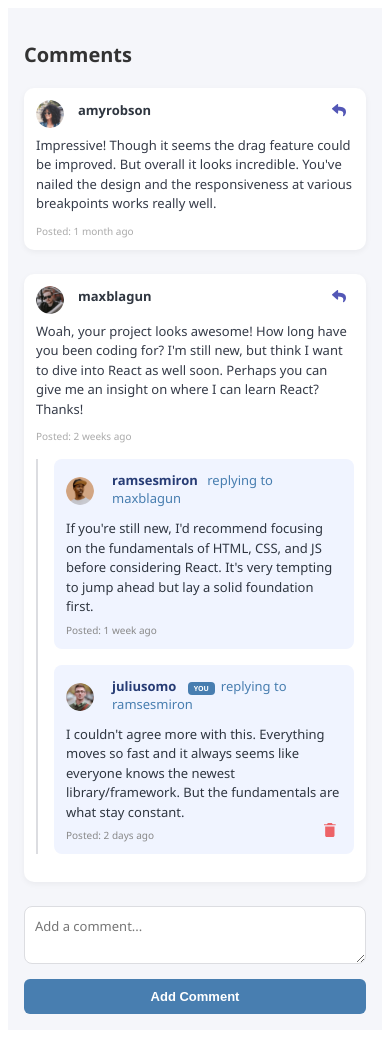
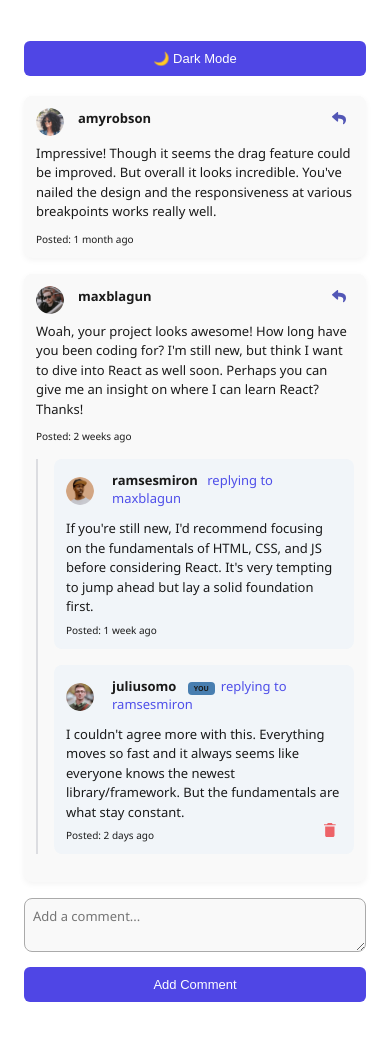
Before and after one commit to andrewk0l/interactive-comments, an Angular app: page / in a window 390 px wide. Built offline with nearby package versions, Linux system fonts and the light colour scheme.

Commit message:
added a darkmode toggle

```diff
--- a/src/app/comment-section/comment-section.component.css
+++ b/src/app/comment-section/comment-section.component.css
@@ -3,111 +3,150 @@
   margin: 0 auto;
   padding: 24px;
   font-family: "Segoe UI", Tahoma, Geneva, Verdana, sans-serif;
-  background-color: #f5f6fa;
+  background-color: var(--bg-color);
+  color: var(--text-color);
+  --bg-color: #ffffff;
+  --text-color: #1a1a1a;
+  --card-bg: #f9f9f9;
+  --reply-bg: #f1f5f9;
+  --button-bg: #4f46e5;
+  --button-text: #ffffff;
+  --badge-bg: #487eb0;
+  padding: 1rem;
+  border-radius: 12px;
 }
 
 .section-title {
   font-size: 26px;
   font-weight: 600;
   margin-bottom: 20px;
-  color: #333;
+  color: var(--text-color);
+}
+
+.container {
+  background-color: var(--bg-color);
+  color: var(--text-color);
 }
 
 .comment-box {
-  background-color: #ffffff;
+  background-color: var(--card-bg);
   border-radius: 10px;
   box-shadow: 0 2px 6px rgba(0, 0, 0, 0.05);
   padding: 20px;
   margin-bottom: 24px;
+  color: var(--text-color);
 }
 
 .comment-user {
   font-weight: 700;
   font-size: 15px;
-  color: #2f3640;
+  color: var(--text-color);
   margin-bottom: 8px;
 }
 
 .comment-content {
   font-size: 15px;
-  color: #353b48;
+  color: var(--text-color);
   margin-bottom: 10px;
   line-height: 1.5;
 }
 
 .comment-date {
   font-size: 12px;
-  color: #aaa;
+  color: var(--text-color);
 }
 
 .replies {
   margin-top: 20px;
   padding-left: 24px;
   border-left: 3px solid #dcdde1;
+  color: var(--text-color);
 }
 
 .reply-box {
-  background-color: #f0f4ff;
+  background-color: var(--reply-bg);
   border-radius: 8px;
   padding: 16px;
   margin-bottom: 16px;
   position: relative;
+  color: var(--text-color);
 }
 
 .reply-user {
   font-weight: 600;
   font-size: 14px;
-  color: #273c75;
+  color: var(--text-color);
   margin-bottom: 4px;
 }
 
 .replying-to {
   font-weight: normal;
-  color: #487eb0;
+  color: rgb(79, 79, 233);
   font-size: 13px;
   margin-left: 6px;
 }
 
 .reply-content {
   font-size: 14px;
-  color: #2f3640;
+  color: var(--text-color);
   margin-bottom: 6px;
   line-height: 1.5;
 }
 
 .reply-date {
   font-size: 12px;
-  color: #888;
+  color: var(--text-color);
 }
 
-/* Input area for new comment and replies */
-textarea {
-  width: 100%;
-  min-height: 60px;
-  padding: 10px;
-  font-size: 14px;
-  font-family: inherit;
-  border: 1px solid #dcdde1;
+.comment-section.dark-theme {
+  --bg-color: #1e1e1e;
+  --text-color: #f0f0f0;
+  --card-bg: #2c2c2c;
+  --reply-bg: #3a3a3a;
+  --button-bg: #2563eb;
+  --badge-bg: #2563eb;
+}
+
+.comment-box,
+.reply-box {
+  background-color: var(--card-bg);
+  color: var(--text-color);
+  padding: 1rem;
   border-radius: 8px;
-  resize: vertical;
-  margin-bottom: 10px;
-  box-sizing: border-box;
+  margin-bottom: 1rem;
+}
+
+.replies {
+  padding-left: 1rem;
+  color: var(--text-color);
+}
+
+.reply-box {
+  background-color: var(--reply-bg);
 }
 
 button {
-  padding: 8px 16px;
-  font-size: 14px;
-  font-weight: 600;
-  color: #fff;
-  background-color: #487eb0;
+  background-color: var(--button-bg);
+  color: var(--button-text);
   border: none;
+  padding: 6px 12px;
   border-radius: 6px;
   cursor: pointer;
-  transition: background-color 0.2s ease-in-out;
 }
 
-button:hover {
-  background-color: #40739e;
+textarea {
+  background-color: var(--card-bg);
+  color: var(--text-color);
+  border: 1px solid #aaa;
+  padding: 0.5rem;
+  width: 100%;
+  resize: vertical;
+  min-height: 60px;
+  font-size: 14px;
+  font-family: inherit;
+  border-radius: 8px;
+  margin-bottom: 10px;
+  box-sizing: border-box;
 }
 
 .reply-input-box,
@@ -124,25 +163,20 @@ button:hover {
   vertical-align: middle;
 }
 
-/* Header section with user + actions */
 .comment-header {
   display: flex;
   justify-content: space-between;
   align-items: center;
   margin-bottom: 8px;
 }
+
 .reply-header {
   display: flex;
   align-items: center;
   margin-bottom: 8px;
 }
 
-.reply-header-left {
-  display: flex;
-  align-items: center;
-  gap: 10px;
-}
-
+.reply-header-left,
 .comment-header-left {
   display: flex;
   align-items: center;
@@ -166,7 +200,6 @@ button:hover {
   justify-content: center;
 }
 
-/* Actions (reply, delete) */
 .comment-actions {
   display: flex;
   gap: 8px;
@@ -175,7 +208,7 @@ button:hover {
 
 .reply-btn {
   background-color: transparent;
-  color: #487eb0;
+  color: var(--button-bg);
   font-weight: 600;
   border: none;
   padding: 6px 12px;
@@ -185,7 +218,7 @@ button:hover {
 
 .reply-btn:hover {
   text-decoration: underline;
-  background-color: #f0f4ff;
+  background-color: var(--reply-bg);
   border-radius: 6px;
 }
 
@@ -194,8 +227,8 @@ button:hover {
 }
 
 .you-badge {
-  background-color: #487eb0;
-  color: white;
+  background-color: var(--badge-bg);
+  color: var(--text-color);
   font-size: 7px;
   font-weight: 600;
   padding: 2px 6px;
@@ -207,6 +240,132 @@ button:hover {
 .comment-box,
 .reply-box {
   position: relative;
+}
+
+@media (max-width: 768px) {
+  .comment-section {
+    padding: 16px;
+  }
+
+  .section-title {
+    font-size: 22px;
+  }
+
+  .comment-box,
+  .reply-box {
+    padding: 16px;
+  }
+
+  .comment-user,
+  .reply-user {
+    font-size: 14px;
+  }
+
+  .comment-content,
+  .reply-content {
+    font-size: 14px;
+  }
+
+  .comment-date,
+  .reply-date {
+    font-size: 11px;
+  }
+
+  .comment-header,
+  .reply-header {
+    flex-wrap: wrap;
+    justify-content: space-between;
+    align-items: flex-start;
+  }
+
+  .comment-header-left {
+    flex-direction: row;
+    flex-wrap: wrap;
+    gap: 6px;
+  }
+
+  .comment-actions {
+    margin-left: auto;
+    display: flex;
+    gap: 8px;
+    align-items: center;
+  }
+
+  .reply-btn .reply-text {
+    display: none;
+  }
+
+  .reply-btn {
+    font-size: 13px;
+    padding: 4px 10px;
+  }
+
+  textarea {
+    min-height: 50px;
+    font-size: 13px;
+  }
+
+  button {
+    width: 100%;
+    font-size: 14px;
+    padding: 10px;
+  }
+
+  .user-image {
+    width: 28px;
+    height: 28px;
+    margin-right: 8px;
+  }
+
+  .replies {
+    padding-left: 16px;
+    margin-top: 16px;
+    border-left-width: 2px;
+  }
+
+  .delete-btn.top-right {
+    bottom: 12px;
+    right: 12px;
+  }
+}
+
+@media (max-width: 480px) {
+  .section-title {
+    font-size: 20px;
+  }
+
+  .comment-user,
+  .reply-user {
+    font-size: 13px;
+  }
+
+  .comment-content,
+  .reply-content {
+    font-size: 13px;
+  }
+
+  .comment-date,
+  .reply-date {
+    font-size: 10px;
+  }
+
+  .comment-box,
+  .reply-box {
+    padding: 12px;
+  }
+
+  button {
+    font-size: 13px;
+  }
+
+  .reply-btn {
+    padding: 4px 8px;
+  }
+
+  .delete-btn.top-right {
+    bottom: 12px;
+    right: 12px;
+  }
 }
 
 /* ============================
--- a/src/app/comment-section/comment-section.component.html
+++ b/src/app/comment-section/comment-section.component.html
@@ -1,5 +1,9 @@
-<div class="comment-section">
-  <h2 class="section-title">Comments</h2>
+<div class="comment-section" [ngClass]="{ 'dark-theme': isDarkMode }">
+  <h2 class="section-title">
+    <button (click)="toggleTheme()">
+      {{ isDarkMode ? "☀️ Light Mode" : "🌙 Dark Mode" }}
+    </button>
+  </h2>
 
   <div *ngFor="let comment of comments" class="comment-box">
     <!-- Main Comment -->
--- a/src/app/comment-section/comment-section.component.ts
+++ b/src/app/comment-section/comment-section.component.ts
@@ -11,13 +11,13 @@ import { ChangeDetectorRef } from '@angular/core';
 })
 export class CommentSectionComponent implements OnInit {
   public comments: CommentModel[] = [];
+  isDarkMode: boolean = false;
   newCommentText = '';
   currentUser: any;
   currentUserImage: any;
   modalVisible = false;
   modalMessage = '';
   onConfirmCallback: () => void = () => {};
-
   showDeleteConfirmation(message: string, onConfirm: () => void) {
     this.modalMessage = message;
     this.modalVisible = true;
@@ -104,6 +104,12 @@ export class CommentSectionComponent implements OnInit {
     );
   }
 
+  toggleTheme(): void {
+    this.isDarkMode = !this.isDarkMode;
+    const body = document.body;
+    body.classList.toggle('dark-theme', this.isDarkMode);
+  }
+
   submitReply(parentCommentId: number): void {
     const text = this.replyText[parentCommentId]?.trim();
     if (!text) return;
```
